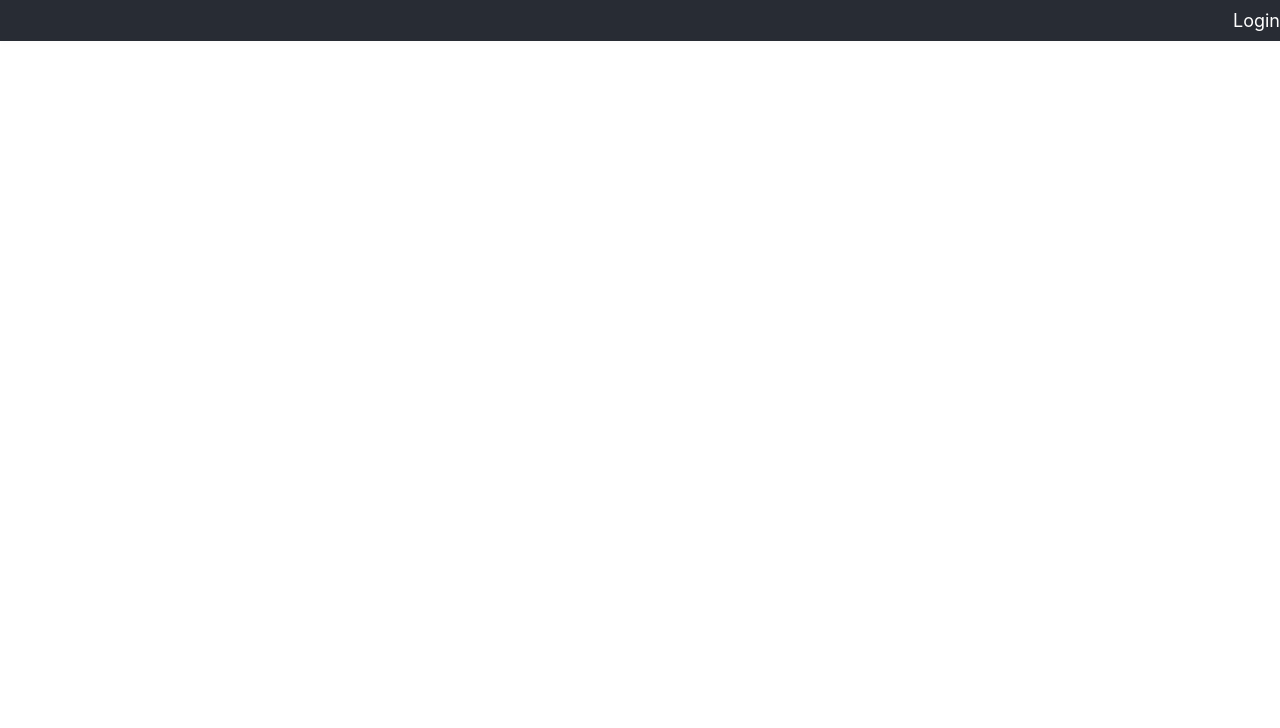
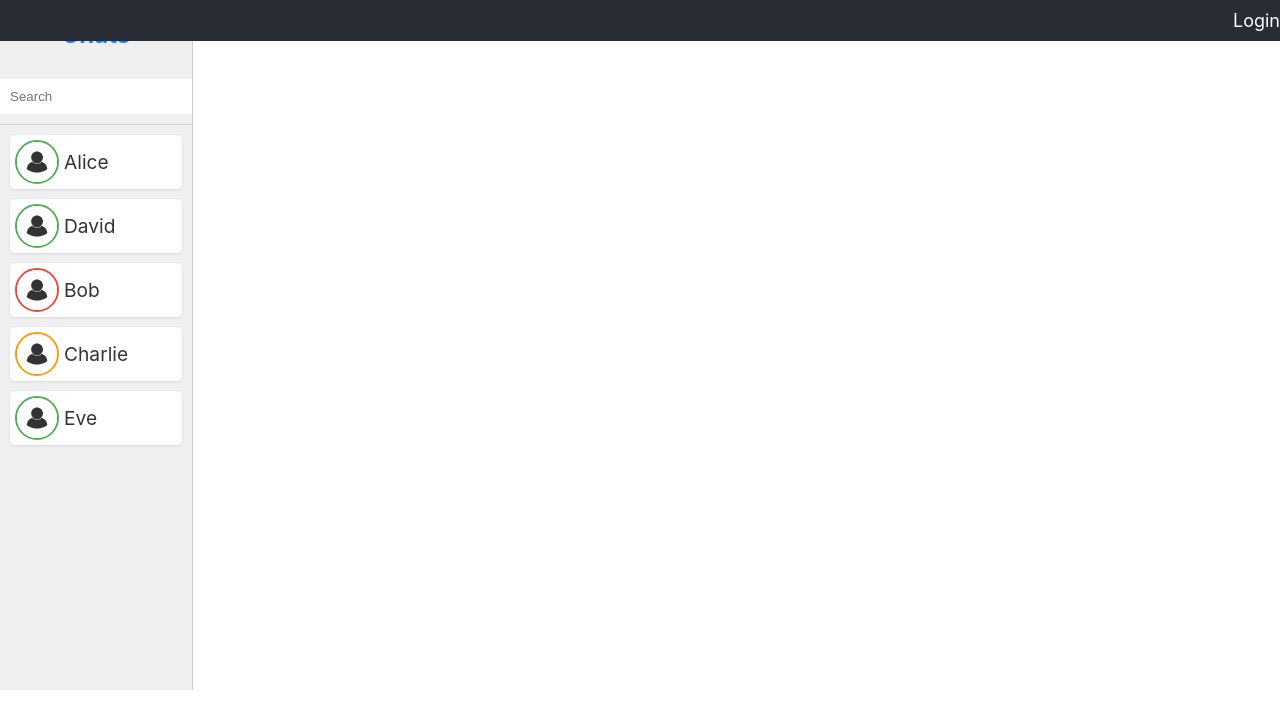
Before and after one commit to SoroushGhodrat/messenger-app, a React (Create React App) app: page /chat in a window 1280 px wide. Shown: the top 728 px of the page. Built offline with nearby package versions, Linux system fonts and the light colour scheme; sample sign-in values are in the browser's storage.

Commit message:
Add ChatPage component with friends list and chat box

```diff
--- a/src/pages/Chat/Chat.page.tsx
+++ b/src/pages/Chat/Chat.page.tsx
@@ -1,7 +1,36 @@
 import React from "react";
+import styles from "./ChatPage.module.css";
+import ChatBox from "../../components/Chat/ChatBox/ChatBox";
+import FriendsList from "../../components/Chat/FriendsList/FriendsList";
 
-const Chat = () => {
-  return <div>Chat</div>;
+const ChatPage: React.FC = () => {
+  return (
+    <div className={styles["chat-container"]}>
+      {/* Sidebar containing the friends list and search bar */}
+      <aside className={styles["chat-sidebar"]}>
+        <header className={styles["chat-sidebar-header"]}>
+          <h1>Chats</h1>
+        </header>
+
+        {/* Search bar for filtering friends */}
+        <div className={styles["chat-search-bar"]}>
+          <input type="search" id="search" name="search" placeholder="Search" />
+        </div>
+
+        {/* Navigation containing the friends list */}
+        <nav className={styles["friends-list"]}>
+          <FriendsList />
+        </nav>
+      </aside>
+
+      {/* Main chat box area */}
+      <main className={styles["chat-box"]}>
+        <section className={styles["message-list"]}>
+          <ChatBox />
+        </section>
+      </main>
+    </div>
+  );
 };
 
-export default Chat;
+export default ChatPage;
--- a/src/pages/Chat/ChatPage.module.css
+++ b/src/pages/Chat/ChatPage.module.css
@@ -0,0 +1,65 @@
+.chat-container {
+  display: flex;
+  height: calc(100vh - 110px);
+  width: 50vw;
+}
+
+.chat-sidebar {
+  display: flex;
+  flex-direction: column;
+  justify-content: flex-start;
+  align-items: center;
+  width: 30%;
+  height: 100%;
+  overflow-y: auto;
+  padding: 0;
+  margin: 0;
+  background-color: #f0f0f0;
+  border-right: 1px solid #d0d0d0;
+}
+
+.chat-box {
+  display: flex;
+  flex-direction: column;
+  justify-content: flex-start;
+  align-items: center;
+  width: 70%;
+  height: 100%;
+  overflow-y: auto;
+  padding: 0;
+  margin: 0;
+}
+
+.chat-sidebar-header {
+  width: 100%;
+  text-align: center;
+  border: none;
+  color: #007bff;
+}
+
+.chat-search-bar {
+  padding: 10px;
+  width: 100%;
+  background-color: #f0f0f0;
+  border-bottom: 1px solid #d0d0d0;
+}
+
+.chat-search-bar input {
+  width: 100%;
+  padding: 10px;
+  border: none;
+}
+
+.friends-list {
+  display: flex;
+  flex-direction: column;
+  justify-content: flex-start;
+  width: 100%;
+}
+
+.message-list {
+  display: flex;
+  flex-direction: column;
+  width: 100%;
+  overflow-y: auto;
+}
```
